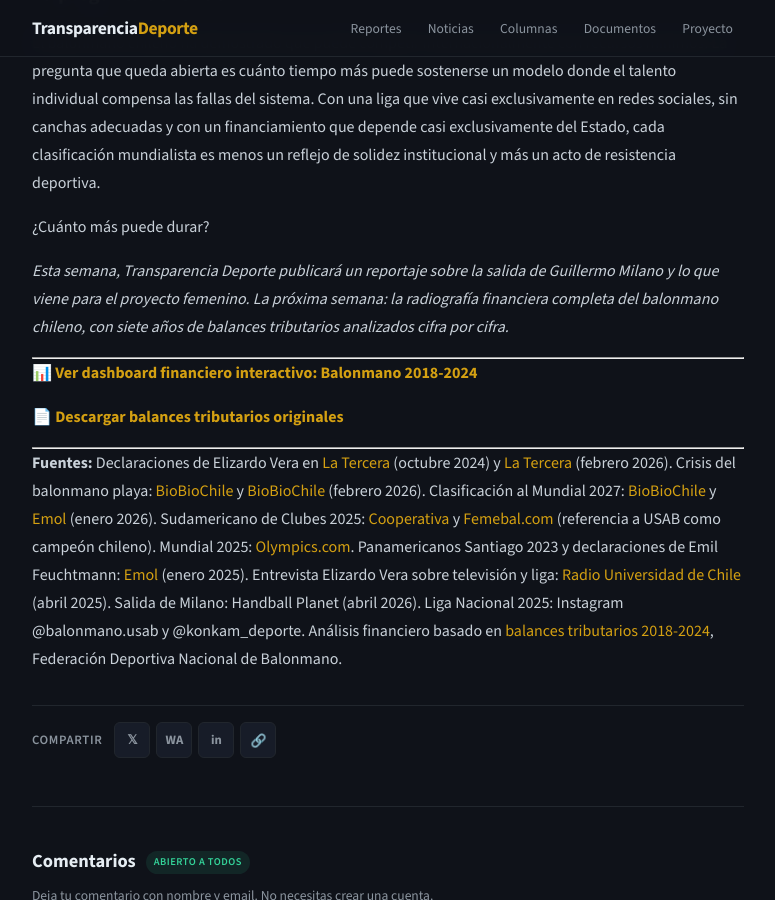
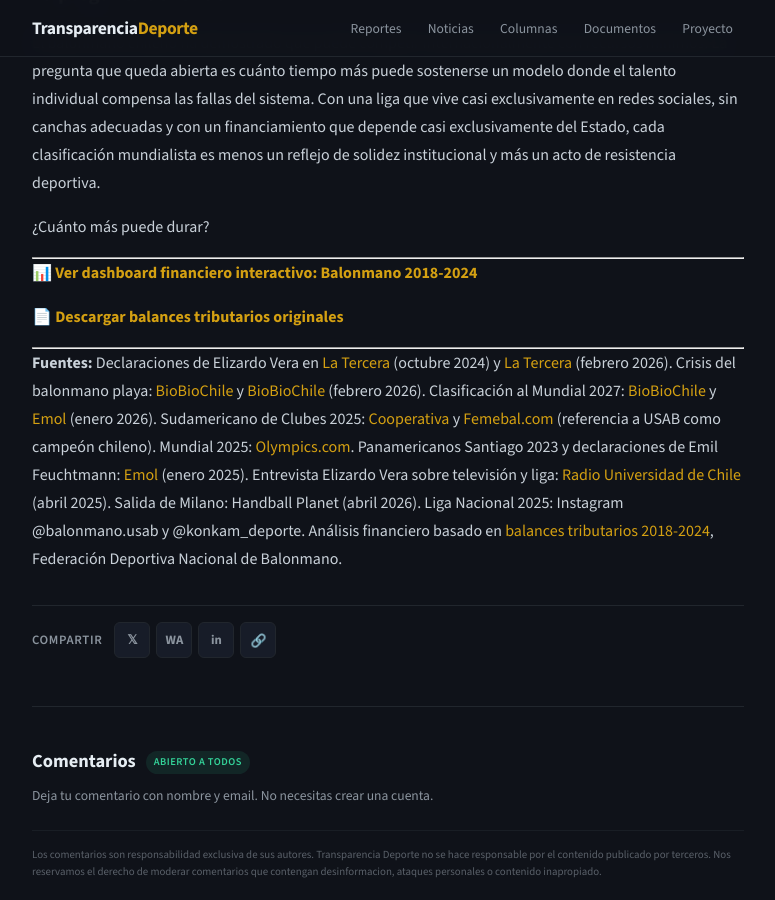
Before and after one commit to analisisdeportescl/analisisdeportescl.github.io, a Jekyll site: the page built from _posts/noticias/2026-04-03-paradoja-balonmano-chileno.md, in a window 1280 px wide and 900 px high, scrolled down 2847 px. Shown: the whole window, without its empty margins (252-1027 px from the left). Built offline with Jekyll 4.4.1, drawn with Linux system fonts in a browser that asks for light colours; comment, search, counter and statistics services are not loaded.

Commit message:
Remove upcoming content promises from paradoja article
Co-Authored-By: Claude Opus 4.6 <noreply@anthropic.com>

```diff
--- a/_posts/noticias/2026-04-03-paradoja-balonmano-chileno.md
+++ b/_posts/noticias/2026-04-03-paradoja-balonmano-chileno.md
@@ -54,8 +54,6 @@ El balonmano chileno ha demostrado que puede competir internacionalmente con rec
 
 ¿Cuánto más puede durar?
 
-*Esta semana, Transparencia Deporte publicará un reportaje sobre la salida de Guillermo Milano y lo que viene para el proyecto femenino. La próxima semana: la radiografía financiera completa del balonmano chileno, con siete años de balances tributarios analizados cifra por cifra.*
-
 ---
 
 📊 **[Ver dashboard financiero interactivo: Balonmano 2018-2024](/dashboard-balonmano/)**
```
